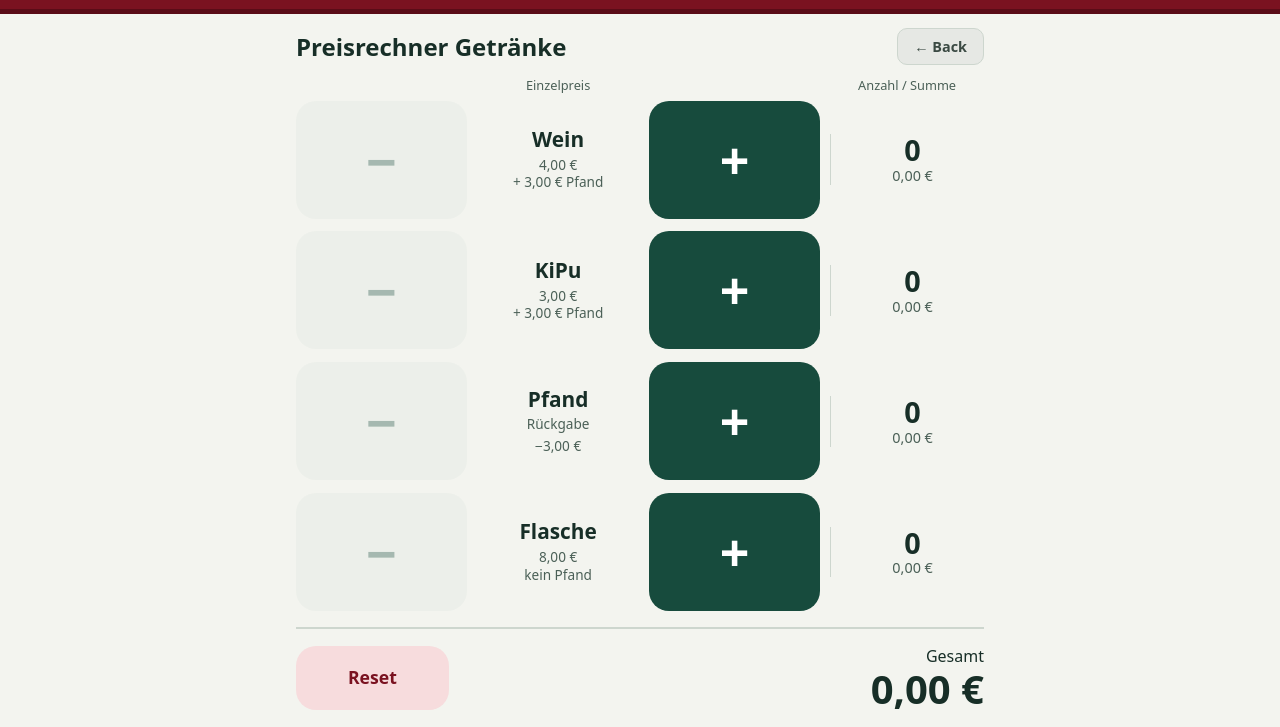
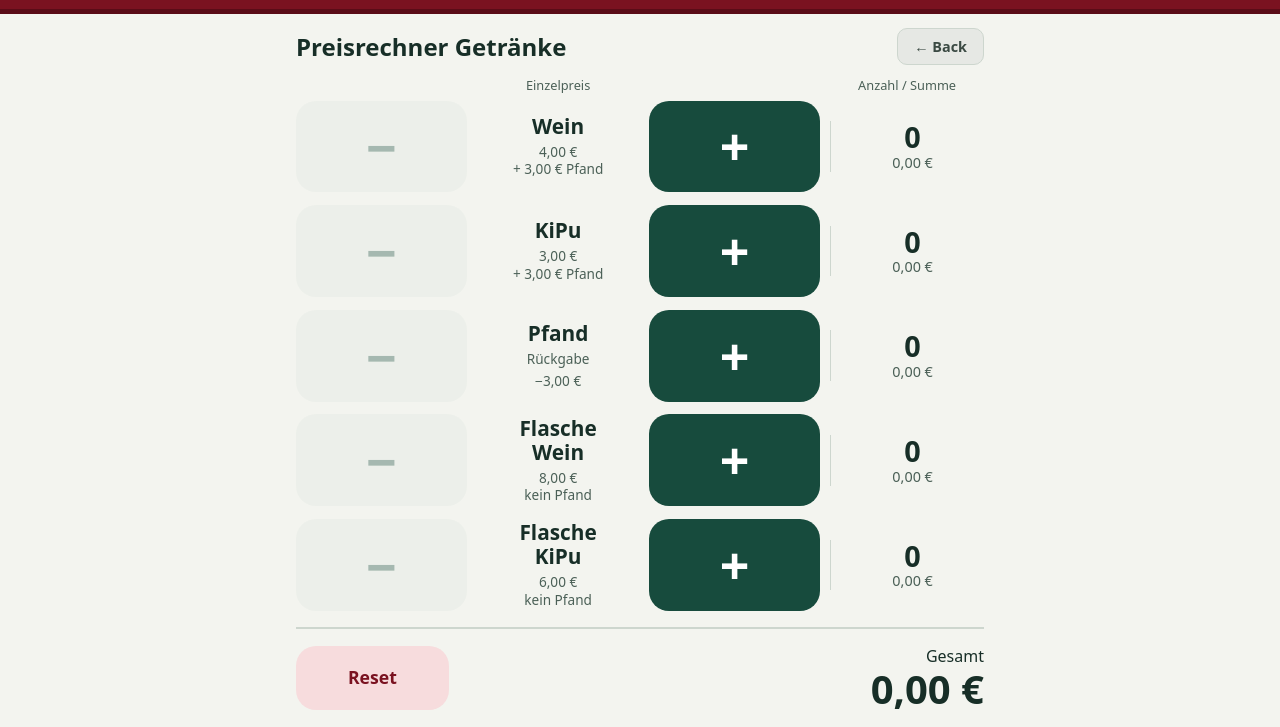
Before and after one commit to stdiehl/fvkitastjoseph, a plain HTML site: page preisrechner_getraenke.html in a window 1280 px wide. Shown: the part 73-800 px from the top of the page. Drawn offline with Linux system fonts and the light colour scheme.

Commit message:
Add "Flasche KiPu" to list

```diff
--- a/preisrechner_getraenke.html
+++ b/preisrechner_getraenke.html
@@ -185,12 +185,22 @@
       </div>
       <div class="item">
         <button type="button" class="minus" data-item="flasche" data-change="-1"
-                aria-label="Flasche weniger" disabled>&minus;</button>
-        <div class="name">Flasche<span class="price">8,00 &euro;<br>kein Pfand</span></div>
-        <button type="button" class="plus" data-item="flasche" data-change="1" aria-label="Flasche mehr">+</button>
+                aria-label="Flasche Wein weniger" disabled>&minus;</button>
+        <div class="name">Flasche<br>Wein<span class="price">8,00 &euro;<br>kein Pfand</span></div>
+        <button type="button" class="plus" data-item="flasche" data-change="1" aria-label="Flasche Wein mehr">+</button>
         <div class="quantity">
-          <output class="count" id="flasche-count" aria-label="Anzahl Flasche">0</output>
-          <output class="subtotal" id="flasche-subtotal" aria-label="Summe Flasche">0,00 &euro;</output>
+          <output class="count" id="flasche-count" aria-label="Anzahl Flasche Wein">0</output>
+          <output class="subtotal" id="flasche-subtotal" aria-label="Summe Flasche Wein">0,00 &euro;</output>
+        </div>
+      </div>
+      <div class="item">
+        <button type="button" class="minus" data-item="flasche-kipu" data-change="-1"
+                aria-label="Flasche KiPu weniger" disabled>&minus;</button>
+        <div class="name">Flasche<br>KiPu<span class="price">6,00 &euro;<br>kein Pfand</span></div>
+        <button type="button" class="plus" data-item="flasche-kipu" data-change="1" aria-label="Flasche KiPu mehr">+</button>
+        <div class="quantity">
+          <output class="count" id="flasche-kipu-count" aria-label="Anzahl Flasche KiPu">0</output>
+          <output class="subtotal" id="flasche-kipu-subtotal" aria-label="Summe Flasche KiPu">0,00 &euro;</output>
         </div>
       </div>
     </section>
@@ -211,7 +221,8 @@
       wein: { count: 0, cents: 700 },
       kipu: { count: 0, cents: 600 },
       pfand: { count: 0, cents: -300 },
-      flasche: { count: 0, cents: 800 }
+      flasche: { count: 0, cents: 800 },
+      "flasche-kipu": { count: 0, cents: 600 }
     };
     const currency = new Intl.NumberFormat("de-DE", { style: "currency", currency: "EUR" });
     const controls = document.querySelectorAll("[data-item]");
```
